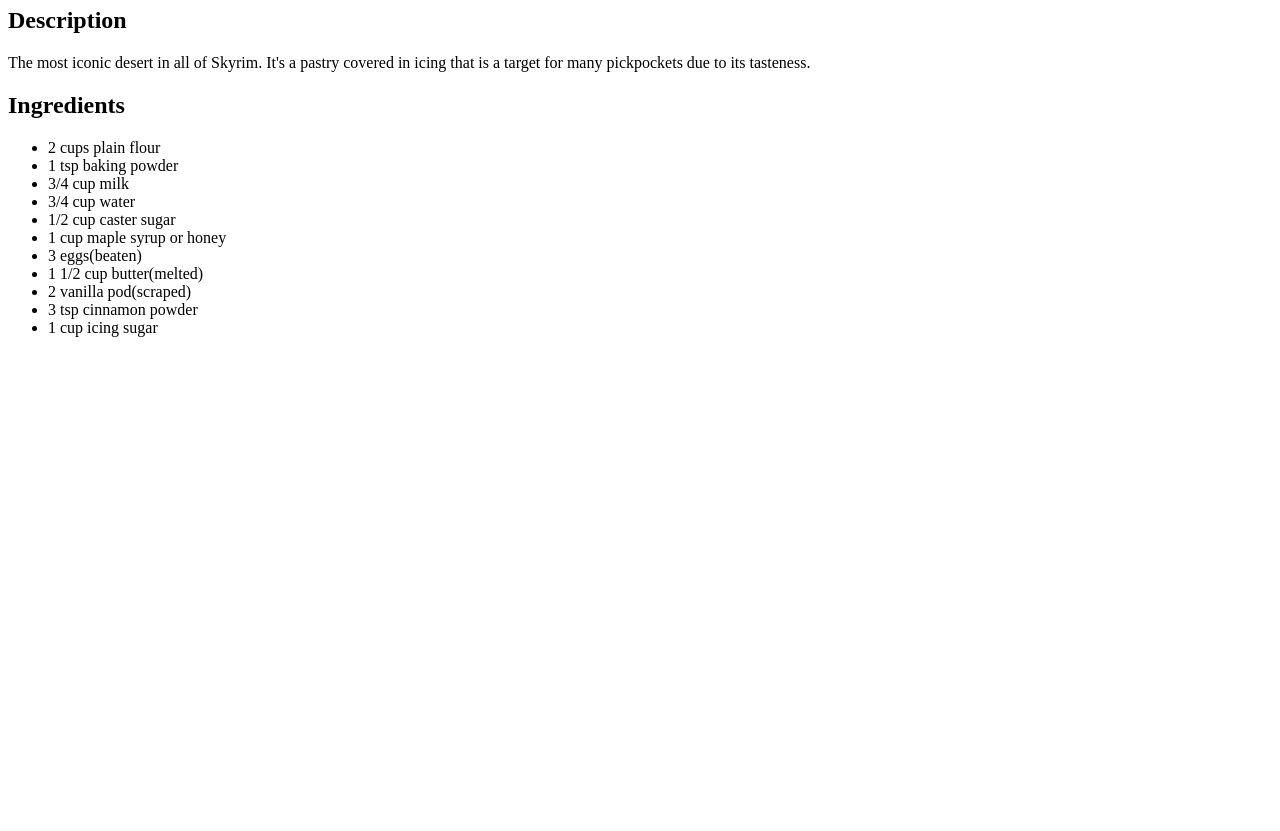
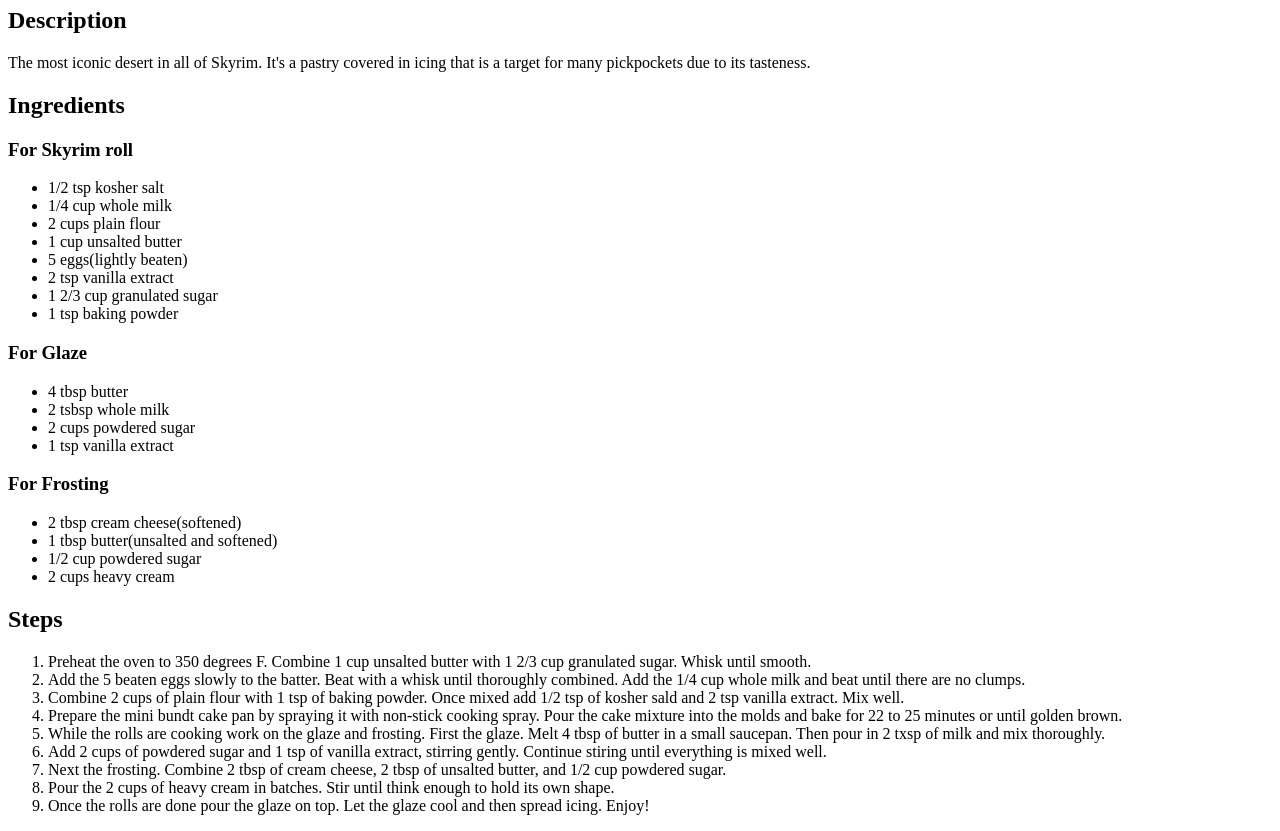
Before and after one commit to shelby-debug/odin-recipes, a plain HTML site: page recipes/sweet-roll.html in a window 1280 px wide. Shown: the part 280-1111 px from the top of the page. Before the commit the page ends 800 px from the top, so only its background shows below. Drawn offline with Linux system fonts and the light colour scheme.

Commit message:
Changed ingredients added steps to recipes

```diff
--- a/recipes/sweet-roll.html
+++ b/recipes/sweet-roll.html
@@ -10,18 +10,42 @@
         <h2>Description</h2>
         <p>The most iconic desert in all of Skyrim. It's a pastry covered in icing that is a target for many pickpockets due to its tasteness.</p>
         <h2> Ingredients</h2>
+        <h3>For Skyrim roll</h3>
           <ul>
+            <li>1/2 tsp kosher salt</li>
+            <li>1/4 cup whole milk</li>
             <li>2 cups plain flour</li>
+            <li>1 cup unsalted butter</li>
+            <li>5 eggs(lightly beaten)</li>
+            <li>2 tsp vanilla extract</li>
+            <li>1 2/3 cup granulated sugar</li>
             <li>1 tsp baking powder</li>
-            <li>3/4 cup milk</li>
-            <li>3/4 cup water</li>
-            <li>1/2 cup caster sugar</li>
-            <li>1 cup maple syrup or honey</li>
-            <li>3 eggs(beaten)</li>
-            <li>1 1/2 cup butter(melted)</li>
-            <li>2 vanilla pod(scraped)</li>
-            <li>3 tsp cinnamon powder</li>
-            <li>1 cup icing sugar</li>
           </ul>
+          <h3>For Glaze</h3>
+            <ul>
+                <li>4 tbsp butter</li>
+                <li>2 tsbsp whole milk</li>
+                <li>2 cups powdered sugar</li>
+                <li>1 tsp vanilla extract</li>
+            </ul>
+            <h3>For Frosting</h3>
+              <ul>
+                <li>2 tbsp cream cheese(softened)</li>
+                <li>1 tbsp butter(unsalted and softened)</li>
+                <li>1/2 cup powdered sugar</li>
+                <li>2 cups heavy cream</li>
+              </ul>
+              <h2>Steps</h2>
+                <ol>
+                    <li>Preheat the oven to 350 degrees F. Combine 1 cup unsalted butter with 1 2/3 cup granulated sugar. Whisk until smooth.</li>
+                    <li>Add the 5 beaten eggs slowly to the batter. Beat with a whisk until thoroughly combined. Add the 1/4 cup whole milk and beat until there are no clumps.</li>
+                    <li>Combine 2 cups of plain flour with 1 tsp of baking powder. Once mixed add 1/2 tsp of kosher sald and 2 tsp vanilla extract. Mix well.</li>
+                    <li>Prepare the mini bundt cake pan by spraying it with non-stick cooking spray. Pour the cake mixture into the molds and bake for 22 to 25 minutes or until golden brown.</li>
+                    <li>While the rolls are cooking work on the glaze and frosting. First the glaze. Melt 4 tbsp of butter in a small saucepan. Then pour in 2 txsp of milk and mix thoroughly.</li>
+                    <li>Add 2 cups of powdered sugar and 1 tsp of vanilla extract, stirring gently. Continue stiring until everything is mixed well.</li>
+                    <li>Next the frosting. Combine 2 tbsp of cream cheese, 2 tbsp of unsalted butter, and 1/2 cup powdered sugar.</li>
+                    <li>Pour the 2 cups of heavy cream in batches. Stir until think enough to hold its own shape.</li>
+                    <li>Once the rolls are done pour the glaze on top. Let the glaze cool and then spread icing. Enjoy!</li>
+                </ol>
     </main>
 </html>
```
Also changed, not shown: recipes/elsweyr-fondue.html (+8 -0 lines), recipes/potage-le-magnifique.html (+9 -2 lines).
